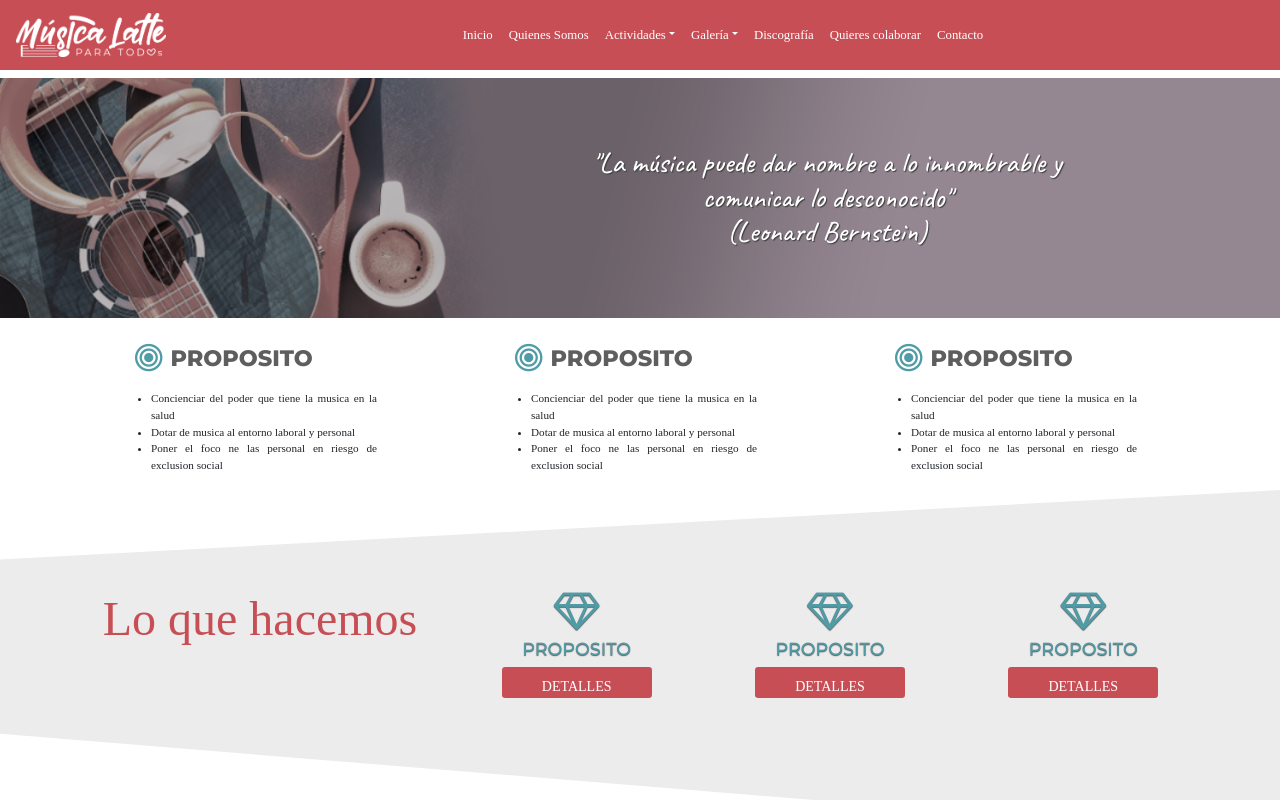
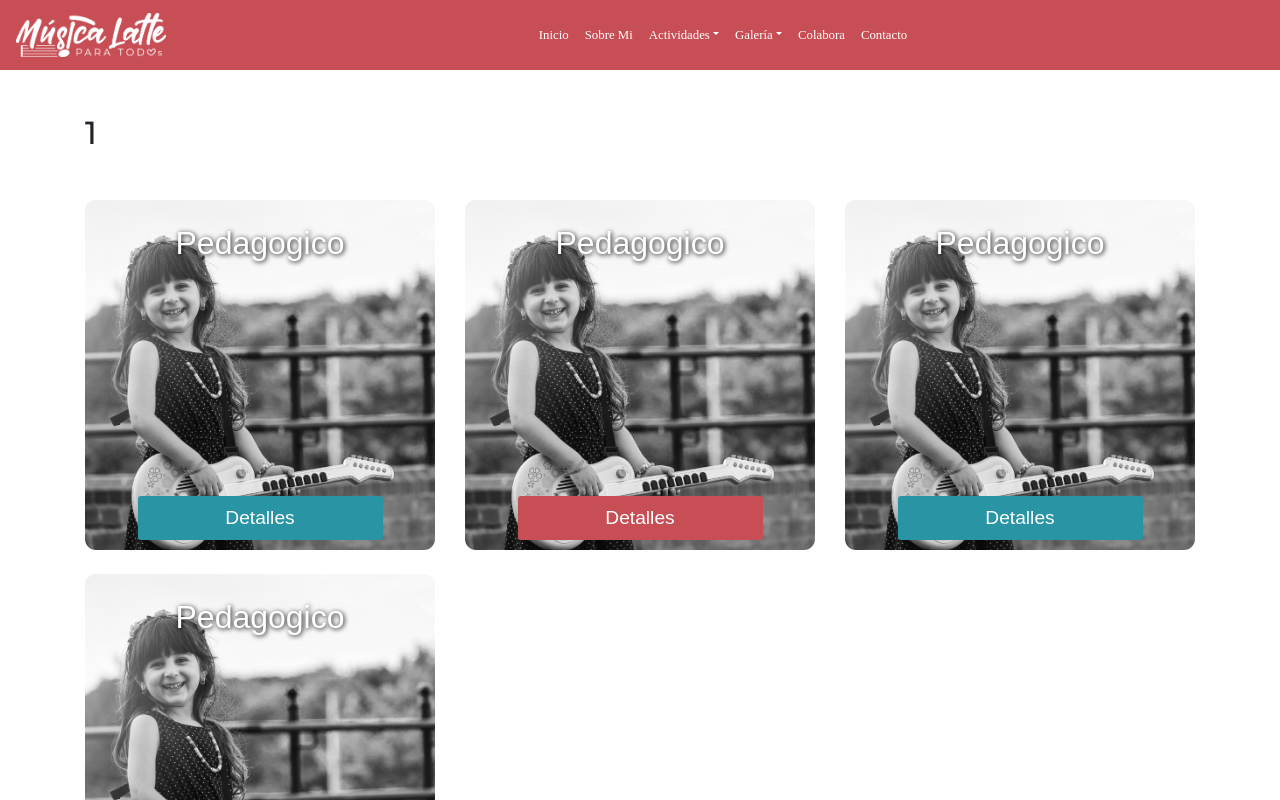
Before and after one commit to elenasacristan/m-latte, a React (Create React App) app in the folder frontend/: page /actividades/1 in a window 1280 px wide. Shown: the top 800 px of the page. Built offline with nearby package versions, Linux system fonts and the light colour scheme; a web font is replaced by a local one.

Commit message:
Add react-router-dom basic structure

```diff
--- a/frontend/src/App.js
+++ b/frontend/src/App.js
@@ -1,29 +1,31 @@
 import React from "react";
 import "./App.css";
+import { BrowserRouter as Router, Route, Switch } from "react-router-dom";
+
 import NavBar from "./components/navbar/navbar";
-import About_card from "./components/about_card/about_card";
-import About from "./components/about/about";
+import Detail from "./components/detail/detail";
+import Main from "./components/main/main";
 import Activities from "./components/activities/activities";
-import Detail from "./components/detail/detail";
-import Discografia from "./components/discografia/discografia";
 import Fotos from "./components/fotos/fotos";
 import Videos from "./components/videos/videos";
-import Inicio from "./components/inicio/inicio";
-
+import About from "./components/about/about";
+import Footer from "./components/footer/footer";
 
 const App = () => {
   return (
     <>
+      <Router>
       <NavBar />
-      <Inicio/>
-      <About />
-      {/* <Activities /> */}
-      {/* <Detail />*/}
-      {/* <Fotos /> */}
-      {/* <Videos/> */}
-      {/* <Audios/> */}
-      {/* <About_card /> */}
-
+        <Switch>
+          <Route exact path="/" component={Main} />
+          <Route exact path="/SobreMi" component={About} />
+          <Route exact path="/actividades/:tipo" component={Activities} />
+          <Route exact path="/actividades/:tipo/:actividadId" component={Detail} />
+          <Route exact path="/fotos" component={Fotos} />
+          <Route exact path="/videos" component={Videos} />
+        </Switch>
+        <Footer/>
+      </Router>
     </>
   );
 };
--- a/frontend/src/components/activities/activities.js
+++ b/frontend/src/components/activities/activities.js
@@ -1,21 +1,21 @@
 import React from "react";
 import "./activities.css";
 import Activity from "../activity/activity";
-import Pedagogico from "../../common/images/Pedagogicos.png";
 
-const Activities = () => {
+const Activities = ({ match }) => {
   return (
-    <div class="activities container">
-      <h2 className="font-weight-light text-center text-lg-left mt-4 mb-5">
-        Conciertos
+    <div className="activities container">
+      <h2 className="text-center text-lg-left mt-4 mb-5">
+        {match.params.tipo}
       </h2>
 
-      <div class="row text-center">
-        {[1,2,3,4].map((number, index) => (
-            index % 2 === 0 ?
-                <Activity color="#2994A4" /> :
-                <Activity color="#C84E56" />
-        )
+      <div className="row text-center">
+        {[1, 2, 3, 4].map((number, index) =>
+          index % 2 === 0 ? (
+            <Activity tipo={match.params.tipo} color="#2994A4" />
+          ) : (
+            <Activity tipo={match.params.tipo} color="#C84E56" />
+          )
         )}
       </div>
     </div>
--- a/frontend/src/components/activity/activity.css
+++ b/frontend/src/components/activity/activity.css
@@ -19,7 +19,7 @@
     font-family: 'Palanquin Dark', sans-serif;
 }
 
-.acivity-container button {
+.acivity-container a {
     position: absolute;
     text-align: center;
     bottom:10px;
@@ -35,9 +35,9 @@
     color: white;
 }
 
-.acivity-container button:hover,
-.acivity-container button:focus,
-.acivity-container button:active {
+.acivity-container a:hover,
+.acivity-container a:focus,
+.acivity-container a:active {
     opacity: 0.9;
     color: white;
     border: none;
--- a/frontend/src/components/activity/activity.js
+++ b/frontend/src/components/activity/activity.js
@@ -1,14 +1,21 @@
 import React from "react";
 import "./activity.css";
+import { Link } from "react-router-dom";
 import Pedagogico from "../../common/images/Pedagogicos.png";
 
-const Activity = ({ color }) => {
+const Activity = ({ color, tipo }) => {
   return (
     <div class="col-lg-4 col-md-6 col-12">
       <div className="d-block mb-4 h-100 acivity-container">
-        <img class="img-fluid" src={Pedagogico} />
+        <img className="img-fluid" src={Pedagogico} />
         <h2 className="mt-4 mx-auto">Pedagogico</h2>
-        <button style={{'background-color':color}} className="btn btn-lg mb-4">Detalles</button>
+        <Link
+          to={`/actividades/${tipo}/Conciertos pedagogicos`}
+          style={{ "background-color": color }}
+          className="btn btn-lg mb-4"
+        >
+          Detalles
+        </Link>
       </div>
     </div>
   );
--- a/frontend/src/components/detail/detail.js
+++ b/frontend/src/components/detail/detail.js
@@ -3,11 +3,11 @@ import "./detail.css";
 import Pedagogico from "../../common/images/Pedagogicos.png";
 import CardDetail from "../card_detail/card_detail";
 
-const Detail = () => {
+const Detail = ({ match }) => {
   return (
     <div className="detail mx-auto container">
       <h3 className="font-weight-light text-center text-lg-left mt-4 mb-5">
-        Conciertos Pedagogicos
+        {match.params.actividadId}
       </h3>
 
       <div className="row">
--- /dev/null
+++ b/frontend/src/components/main/main.js
@@ -0,0 +1,14 @@
+import React from "react";
+import Inicio from "../inicio/inicio";
+import About from "../about/about";
+
+const Main = () => {
+  return (
+    <>
+      <Inicio />
+      <About />
+    </>
+  );
+};
+
+export default Main;
--- a/frontend/src/components/navbar/navbar.js
+++ b/frontend/src/components/navbar/navbar.js
@@ -1,14 +1,15 @@
-import React from 'react';
-import Logo from '../../common/images/logo.png';
-import './navbar.css';
-import { RiMenu3Line } from 'react-icons/ri';
+import React from "react";
+import Logo from "../../common/images/logo.png";
+import { Link } from "react-router-dom";
+import "./navbar.css";
+import { RiMenu3Line } from "react-icons/ri";
 
 const NavBar = () => {
   return (
     <nav className="navbar navbar-expand-lg fixed-top">
-      <a className="navbar-brand" href="#">
+      <Link to="/" className="navbar-brand">
         <img src={Logo} alt="logo" />
-      </a>
+      </Link>
       <button
         className="navbar-toggler"
         type="button"
@@ -18,7 +19,7 @@ const NavBar = () => {
         aria-expanded="false"
         aria-label="Toggle navigation"
       >
-        <RiMenu3Line className="hamburguer-button" size="2rem"/>
+        <RiMenu3Line className="hamburguer-button" size="2rem" />
       </button>
       <div
         className="collapse navbar-collapse justify-content-center"
@@ -26,17 +27,17 @@ const NavBar = () => {
       >
         <ul className="navbar-nav">
           <li className="nav-item">
-            <a className="nav-link" href="#">
+            <Link className="nav-link" to="/">
               Inicio
-            </a>
+            </Link>
           </li>
           <li className="nav-item">
-            <a className="nav-link" href="#">
-              Quienes Somos
-            </a>
+            <Link className="nav-link" to="/SobreMi">
+              Sobre Mi
+            </Link>
           </li>
           <li className="nav-item dropdown">
-            <a
+            <Link
               className="nav-link dropdown-toggle"
               href="#"
               id="navbarDropdownMenuLink"
@@ -45,24 +46,24 @@ const NavBar = () => {
               aria-expanded="false"
             >
               Actividades
-            </a>
+            </Link>
             <div
               className="dropdown-menu"
               aria-labelledby="navbarDropdownMenuLink"
             >
-              <a className="dropdown-item" href="#">
+              <Link className="dropdown-item" to="/actividades/Conciertos">
                 Conciertos
-              </a>
-              <a className="dropdown-item" href="#">
+              </Link>
+              <Link className="dropdown-item" to="/actividades/Talleres">
                 Talleres
-              </a>
-              <a className="dropdown-item" href="#">
+              </Link>
+              <Link className="dropdown-item" to="/actividades/Otros">
                 Otros
-              </a>
+              </Link>
             </div>
           </li>
           <li className="nav-item dropdown">
-            <a
+            <Link
               className="nav-link dropdown-toggle"
               href="#"
               id="navbarDropdownMenuLink"
@@ -71,35 +72,27 @@ const NavBar = () => {
               aria-expanded="false"
             >
               Galería
-            </a>
+            </Link>
             <div
               className="dropdown-menu"
               aria-labelledby="navbarDropdownMenuLink"
             >
-              <a className="dropdown-item" href="#">
+              <Link className="dropdown-item" to="/fotos">
                 Fotos
-              </a>
-              <a className="dropdown-item" href="#">
+              </Link>
+              <Link className="dropdown-item" to="/videos">
                 Videos
-              </a>
-              <a className="dropdown-item" href="#">
-                Audios
-              </a>
+              </Link>
             </div>
           </li>
           <li className="nav-item">
             <a className="nav-link" href="#">
-              Discografía
+              Colabora
             </a>
           </li>
           <li className="nav-item">
             <a className="nav-link" href="#">
-              Quieres colaborar
-            </a>
-          </li>
-          <li className="nav-item">
-            <a className="nav-link" href="#">
-             Contacto
+              Contacto
             </a>
           </li>
         </ul>
```
